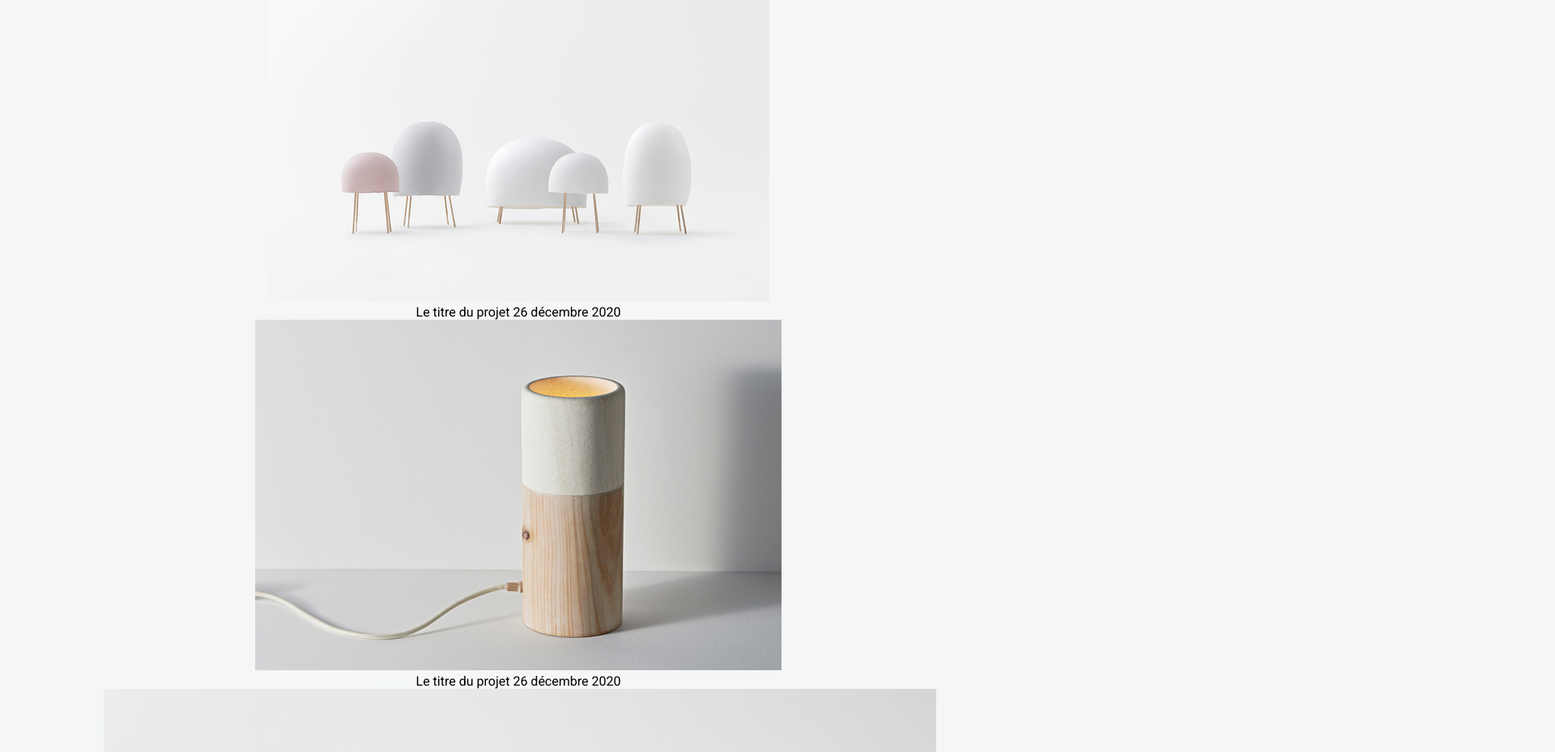
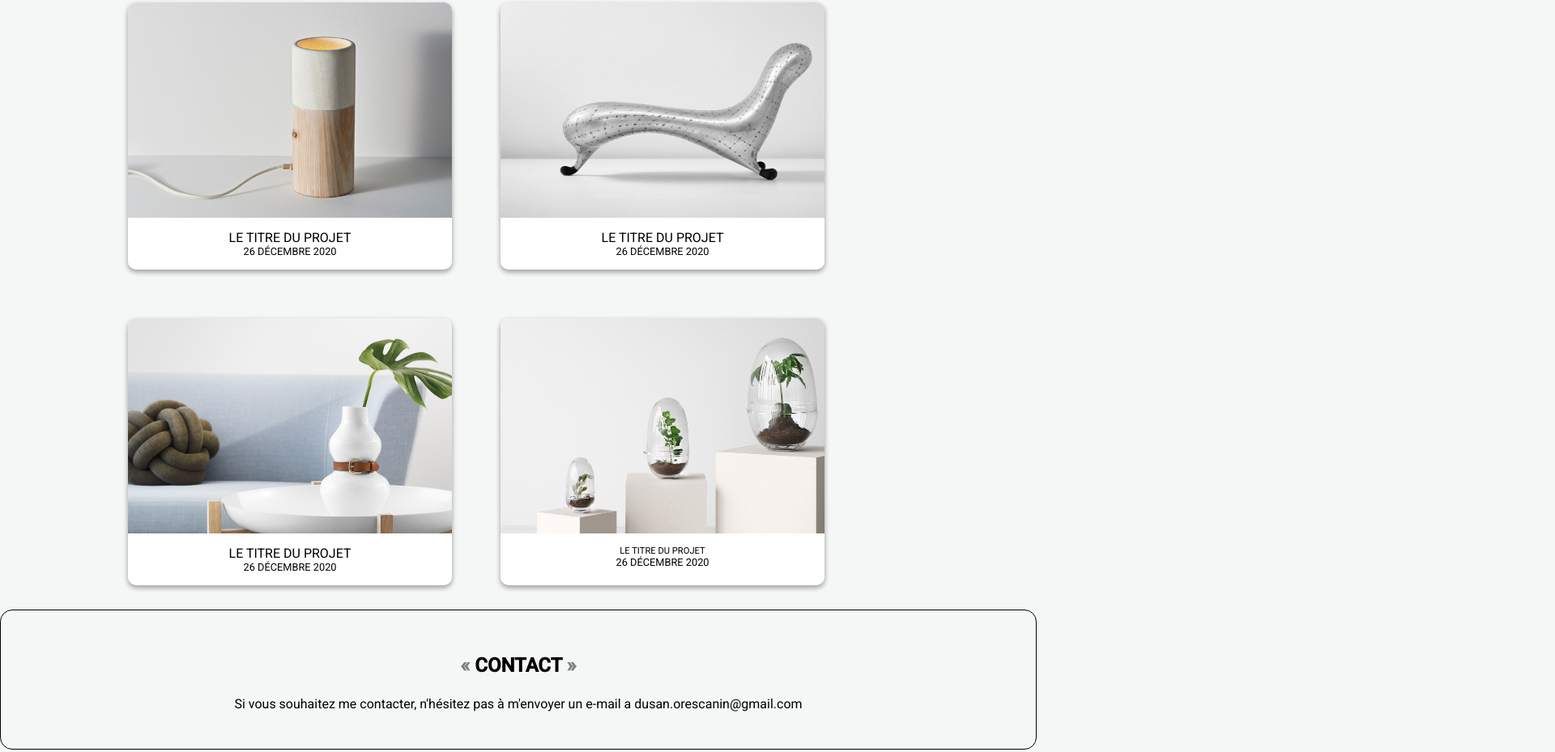
Before and after one commit to Dusan-O/Portfolio, a plain HTML site: page index.html in a window 1280 px wide. Shown: the part 933-1862 px from the top of the page at 81% size, 1920 px wide, since content can reach past the window. Drawn offline with nearby package versions, Linux system fonts and the light colour scheme; a web font is replaced by a local one.

Commit message:
Mise en page (complete index)

```diff
--- a/index.html
+++ b/index.html
@@ -27,12 +27,13 @@
         </nav>
 
 
-        <div class="conteneur">
+
             <section>
                 <h3>Bienvenue</h3>
                 <p>Je crée vos sites internet de toutes piéces, clefs en main. Je suis Freelance à mes heures perdues</p>
             </section>
 
+            <div class="conteneur">
                 <section>
                     <h3>Projets</h3>
                     <div id="projets">
@@ -91,18 +92,19 @@
                                 <div class="picture">
                                     <img src="photos/illustration_6.jpg" alt="Mon sixiéme projet"/>
                                 </div>
-                            <span>Le titre du projet</span>
+                                <span class="titre_projet">Le titre du projet</span>
                                 <span class="date_projet">26 décembre 2020</span>
                             </a>
                         </div>
                     </div>
                 </section>
+            </div>
 
                 <div id="contact">
                     <h3>Contact</h3>
                     <p>Si vous souhaitez me contacter, n'hésitez pas à m'envoyer un e-mail a <a href="mailto:dusan.orescanin@gmail.com">dusan.orescanin@gmail.com</a></p>
                 </div>
-        </div>
+
 
         <footer>
             <p>2020 © Made with <span>♡</span> by Dula</p>
--- a/style.css
+++ b/style.css
@@ -107,7 +107,8 @@ a:visited
 
 *
 {
-    box-sizing: border-box;
+    box-sizing: 900px;;
+
 }
 
 .separator
@@ -123,6 +124,64 @@ a:visited
 {
     width: 80%;
     margin: auto;
+    display: flex;
+}
+
+.projet
+{
+    width: 400px;
+    margin: 30px;
+    display: inline-block;
+    background: white;
+    padding-bottom: 15px;
+    border: 0px black solid;
+    border-radius: 10px;
+    overflow: hidden;
+    box-shadow: 0 3px 6px rgba(0,0,0,0.16), 0 3px 6px rgba(0,0,0,0.23);
+}
+
+
+.projet:hover {
+    box-shadow: 0 14px 28px rgba(0,0,0,0.25), 0 10px 10px rgba(0,0,0,0.22);
+    transition: 0.3s;
+  }
+
+.projet img
+{
+    min-width:400px;
+    height: 266px;
+}
+
+.projet .titre_projet
+{
+    font-size: 0.7em;
+    text-transform: uppercase;
+}
+
+.projet span
+{
+    text-transform: uppercase;
+    display: block;
+}
+
+.picture
+{
+    width: 400px;
+    height: 266px;
+    overflow: hidden;
+    margin-bottom: 15px;
+}
+
+.projet .date_projet
+{
+    text-transform: uppercase;
+    font-size: 0.8em;
+}
+
+#projets
+{
+    display: flex;
+    flex-wrap: wrap;
 }
 
 #contact
```
Lines whose indentation alone changed are shown as unchanged.
